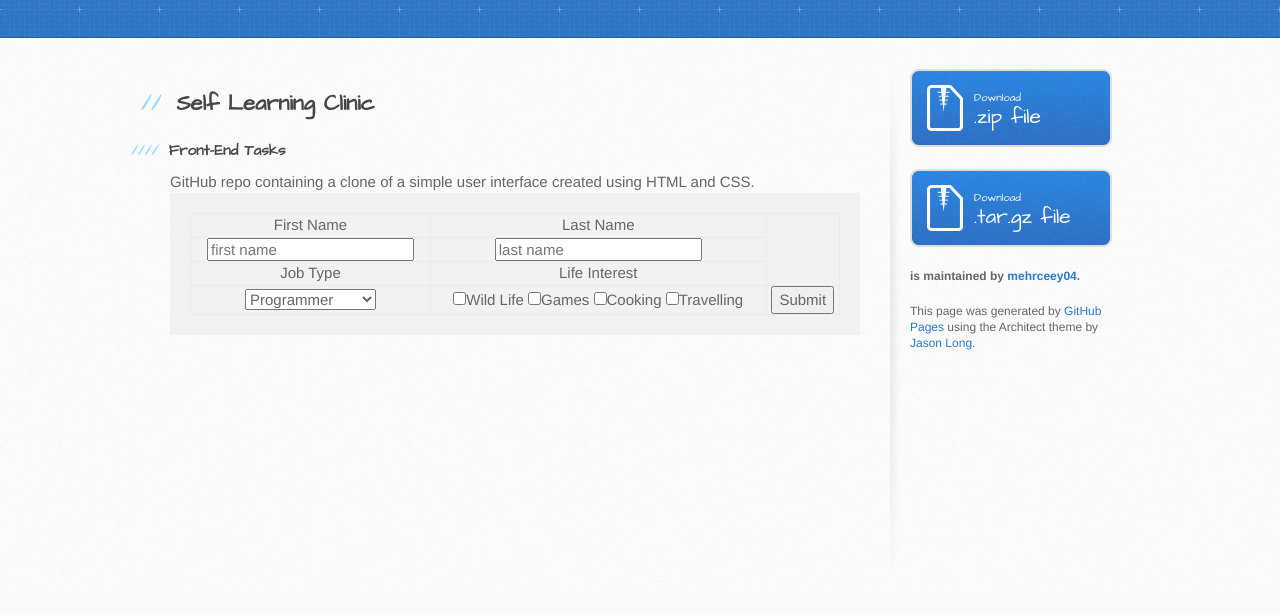
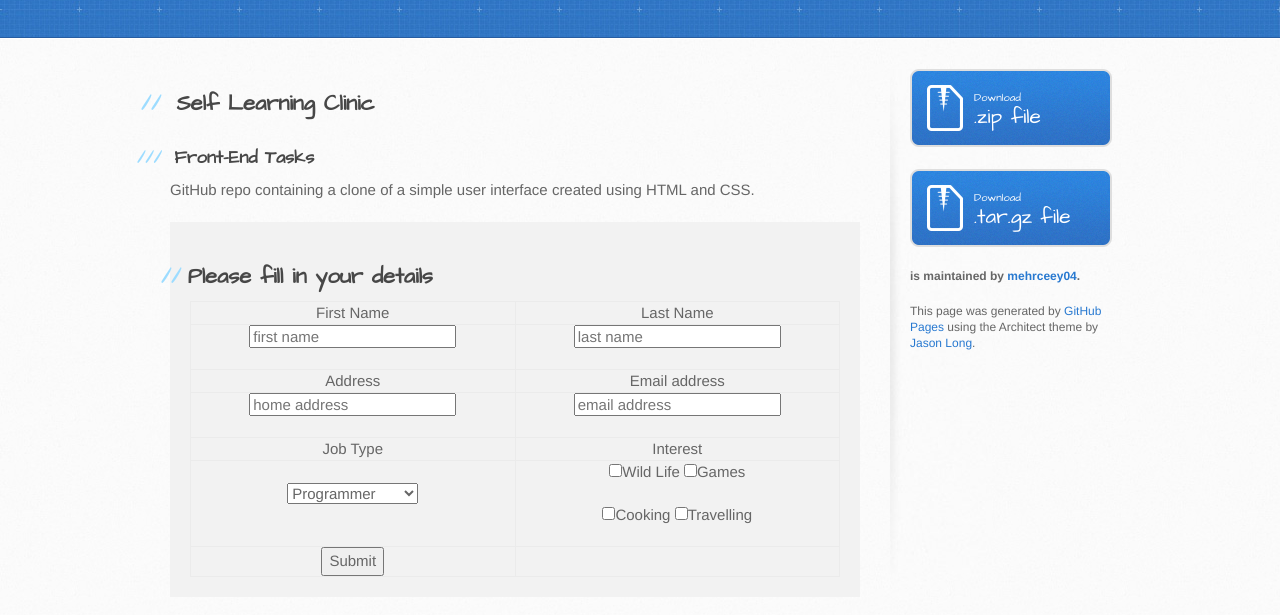
Before and after one commit to mehrceey04/Front-End, a plain HTML site: page index.html in a window 1280 px wide. Shown: the part 231-846 px from the top of the page. Drawn offline with Linux system fonts and the light colour scheme.

Commit message:
added more functionalities

```diff
--- a/index.html
+++ b/index.html
@@ -31,44 +31,66 @@
           <h2>
 <a id="self-learning-clinic" class="anchor" href="#self-learning-clinic" aria-hidden="true"><span aria-hidden="true" class="octicon octicon-link"></span></a>Self Learning Clinic</h2>
 
-<p></p><h4>
-<a id="front-end-tasks" class="anchor" href="#front-end-tasks" aria-hidden="true"><span aria-hidden="true" class="octicon octicon-link"></span></a>Front-End Tasks</h4>
+<p></p><h3>
+<a id="front-end-tasks" class="anchor" href="#front-end-tasks" aria-hidden="true"><span aria-hidden="true" class="octicon octicon-link"></span></a>Front-End Tasks</h3>
 
-<div>GitHub repo containing a clone of a simple user interface created using HTML and CSS.
-</div>
-<form action = "/submit">
+<p>GitHub repo containing a clone of a simple user interface created using HTML and CSS.</p>
+<form action = "">
   <table class = "table">
+    <h2>Please fill in your details</h2>
     <tr>
       <td>First Name</td>
       <td>Last Name</td>
     </tr>
     <tr>
       <td>
+        <p>
         <input type = "text" name = "firstname" placeholder = "first name" required>
+      </p>
       </td>
       <td>
+        <p>
         <input type = "text" name = "lastname" placeholder = "last name" required>
+      </p>
+      </td>
+    </tr>
+    <tr>
+      <td>Address</td>
+      <td>Email address</td>
+    </tr>
+    <tr>
+      <td>
+        <p>
+        <input type = "text" name = "address" placeholder = "home address" required>
+      </p>
+      </td>
+      <td>
+        <p>
+        <input type = "text" name = "email address" placeholder = "email address" required>
+      </p>
       </td>
     </tr>
     <tr>
       <td>Job Type</td>
-      <td>Life Interest</td>
+      <td>Interest</td>
     </tr>
     <tr>
       <td>
+        <p>
         <select name = "job type">
           <option value = "programmer">Programmer</option>
           <option value = "mathematician">Mathematician</option>
           <option value = "network analyst">Network Analyst</option>
           <option value = "others">Others</option>
         </select>
+        </p>
         <td>
-          <label name = "life interest"><input type="checkbox" name="interests">Wild Life</label>
-          <label name = "life interest"><input type="checkbox" name="interests">Games</label>
-          <label name = "life interest"><input type="checkbox" name="interests">Cooking</label>
-          <label name = "life interest"><input type="checkbox" name="interests">Travelling</label>
+          <p><label name = "interest"><input type="checkbox" name="interests">Wild Life</label>
+          <label name = "interest"><input type="checkbox" name="interests">Games</label></p>
+          <p><label name = "interest"><input type="checkbox" name="interests">Cooking</label>
+          <label name = "interest"><input type="checkbox" name="interests">Travelling</label></p>
         </td>
-        <td><button type = "submit">Submit</button></td>
+        <tr><td><button type = "submit">Submit</button></td></tr>
       </td>
     </tr>
   </table>
```
